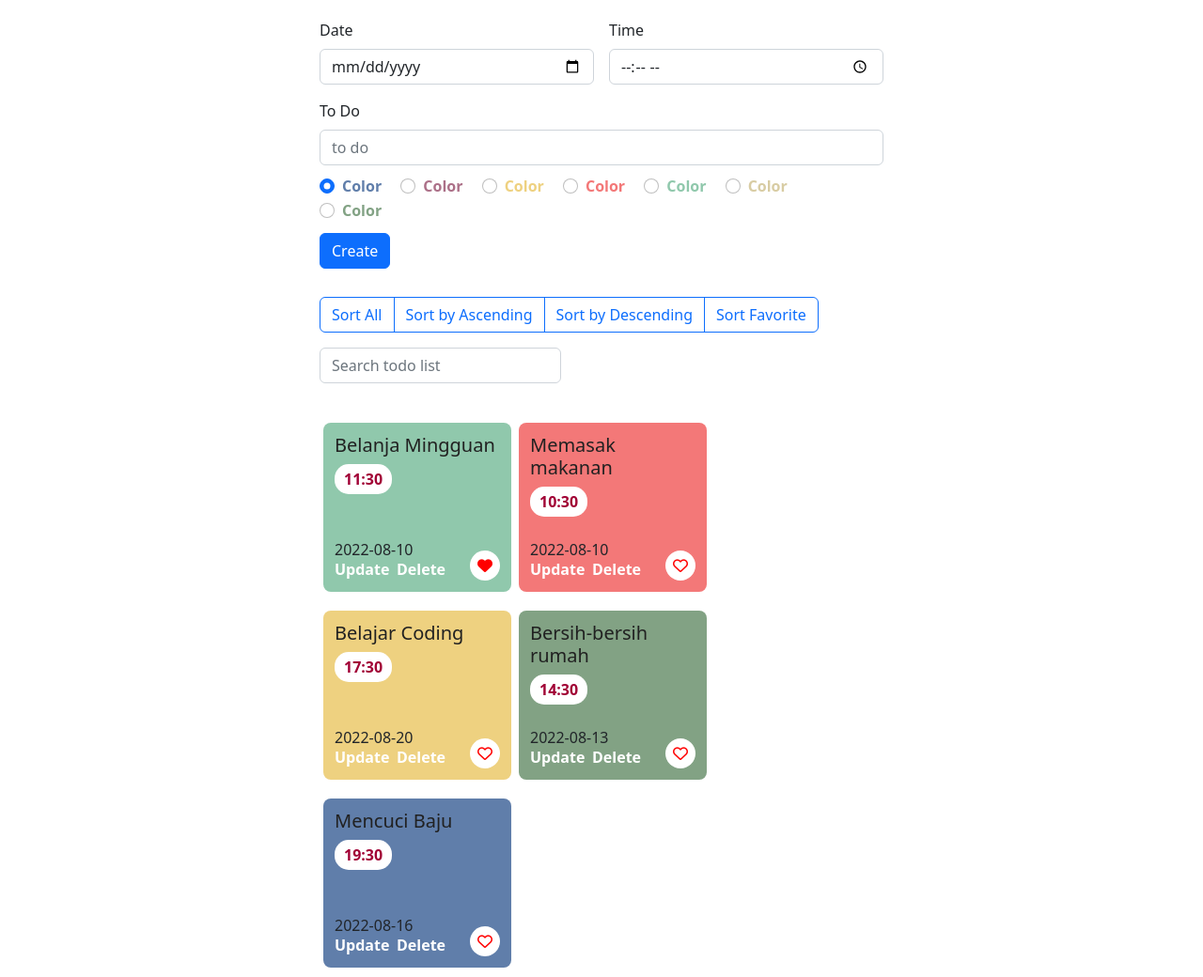
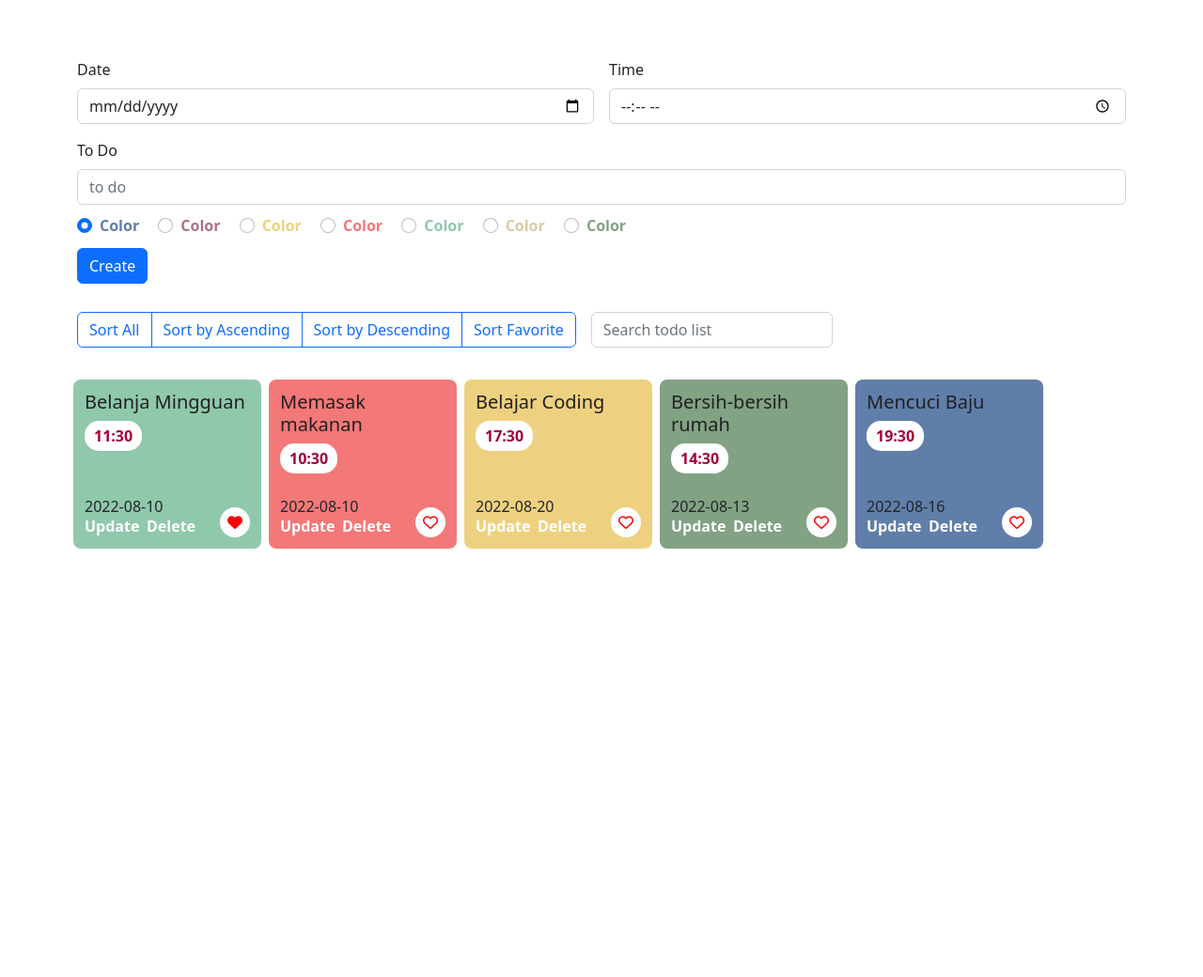
Before and after one commit to ivanverdyansyah11/assignment-todo-timedoor, a plain HTML site: page index.html in a window 1280 px wide. Shown: the whole page at 94% size. After the commit the page ends 800 px from the top, so only its background shows below. Drawn offline with nearby package versions, Linux system fonts and the light colour scheme.

Commit message:
Progress: Finish update index page

```diff
--- a/index.html
+++ b/index.html
@@ -12,7 +12,9 @@
 </head>
 
 <body>
-    <section id="input-form">
+    <main>
+        <div class="container" style="margin-top: 62px; margin-bottom: 62px;">
+            <section id="input-form w-100">
                 <form class="row g-3">
                     <div class="col-md-6">
                         <label for="inputDate" class="form-label">Date</label>
@@ -29,42 +31,43 @@
                     </div>
                 </form>
                 <div style="margin-top: 10px;">
-            <div class="form-check form-check-inline">
+                    <label class="form-check form-check-inline">
                         <input class="form-check-input" type="radio" name="colorOption" id="option1" value="color1" checked>
-                <label class="form-check-label" for="inlineRadio2" data-color="#607EAA" style="color: #607EAA; font-weight: bolder;">Color</label>
-            </div>
-            <div class="form-check form-check-inline">
+                        <span class="form-check-label" for="inlineRadio2" data-color="#607EAA" style="color: #607EAA; font-weight: bolder;">Color</span>
+                    </label>
+                    <label class="form-check form-check-inline">
                         <input class="form-check-input" type="radio" name="colorOption" id="option2" value="color2">
-                <label class="form-check-label" for="inlineRadio2" data-color="#AC7088" style="color: #AC7088; font-weight: bolder;">Color</label>
-            </div>
-            <div class="form-check form-check-inline">
+                        <span class="form-check-label" for="inlineRadio2" data-color="#AC7088" style="color: #AC7088; font-weight: bolder;">Color</span>
+                    </label>
+                    <label class="form-check form-check-inline">
                         <input class="form-check-input" type="radio" name="colorOption" id="option3" value="color3">
-                <label class="form-check-label" for="inlineRadio2" data-color="#EED180" style="color: #EED180; font-weight: bolder;">Color</label>
-            </div>
-            <div class="form-check form-check-inline">
+                        <span class="form-check-label" for="inlineRadio2" data-color="#EED180" style="color: #EED180; font-weight: bolder;">Color</span>
+                    </label>
+                    <label class="form-check form-check-inline">
                         <input class="form-check-input" type="radio" name="colorOption" id="option4" value="color4">
-                <label class="form-check-label" for="inlineRadio2" data-color="#F37878" style="color: #F37878; font-weight: bolder;">Color</label>
-            </div>
-            <div class="form-check form-check-inline">
+                        <span class="form-check-label" for="inlineRadio2" data-color="#F37878" style="color: #F37878; font-weight: bolder;">Color</span>
+                    </label>
+                    <label class="form-check form-check-inline">
                         <input class="form-check-input" type="radio" name="colorOption" id="option5" value="color5">
-                <label class="form-check-label" for="inlineRadio2" data-color="#90C8AC" style="color: #90C8AC; font-weight: bolder;">Color</label>
-            </div>
-            <div class="form-check form-check-inline">
+                        <span class="form-check-label" for="inlineRadio2" data-color="#90C8AC" style="color: #90C8AC; font-weight: bolder;">Color</span>
+                    </label>
+                    <label class="form-check form-check-inline">
                         <input class="form-check-input" type="radio" name="colorOption" id="option6" value="color6">
-                <label class="form-check-label" for="inlineRadio2" data-color="#D8CCA3" style="color: #D8CCA3; font-weight: bolder;">Color</label>
-            </div>
-            <div class="form-check form-check-inline">
+                        <span class="form-check-label" for="inlineRadio2" data-color="#D8CCA3" style="color: #D8CCA3; font-weight: bolder;">Color</span>
+                    </label>
+                    <label class="form-check form-check-inline">
                         <input class="form-check-input" type="radio" name="colorOption" id="option7" value="color7">
-                <label class="form-check-label" for="inlineRadio2" data-color="#82A284" style="color: #82A284; font-weight: bolder;">Color</label>
-            </div>
+                        <span class="form-check-label" for="inlineRadio2" data-color="#82A284" style="color: #82A284; font-weight: bolder;">Color</span>
+                    </label>
                     <div class="col-12" style="margin-top: 10px; margin-bottom: 30px;">
-                <button type="submit" id="buttonSubmit" data-action="create" class="btn btn-primary" onclick="createAndUpdateTodoList(this)">Create</button>
+                        <button type="submit" id="buttonSubmitCreate" class="btn btn-primary" onclick="createTodoList()">Create</button>
+                        <button type="submit" id="buttonSubmitUpdate" class="btn btn-primary d-none" onclick="updateTodoList(this)">Update</button>
                         <button type="reset" id="buttonReset" class="btn btn-outline-primary d-none" onclick="cancelUpdate(this)">Cancel</button>
                     </div>
                 </div>
                 <form class="row g-3">
-            <div class="col-auto">
-            <div class="btn-group" role="group" aria-label="Basic outlined example">
+                    <div class="col-auto btn-sort">
+                        <div class="btn-group btn-group-sort" role="group" aria-label="Basic outlined example">
                             <button type="button" class="btn btn-outline-primary" onclick="showAllList(todoList)">Sort All</button>
                             <button type="button" class="btn btn-outline-primary" onclick="sortAscending()">Sort by Ascending</button>
                             <button type="button" class="btn btn-outline-primary" onclick="sortDescending()">Sort by Descending</button>
@@ -75,10 +78,11 @@
                       <input type="text" class="form-control" id="search" placeholder="Search todo list" onkeyup="searchTodoList()">
                     </div>
                 </form>
-
-        <section id="list-todo">
+                <section class="row g-3 mt-4 row-cols-2 row-cols-md-3 row-cols-lg-4 row-cols-xl-5 row-cols-xxl-6" id="list-todo">
                 </section>
             </section>
+        </div>
+    </main>
     <script src="https://cdn.jsdelivr.net/npm/bootstrap@5.2.0/dist/js/bootstrap.bundle.min.js"></script>
     <script src="js/main.js"></script>
 </body>
```
Lines whose indentation alone changed are shown as unchanged.
